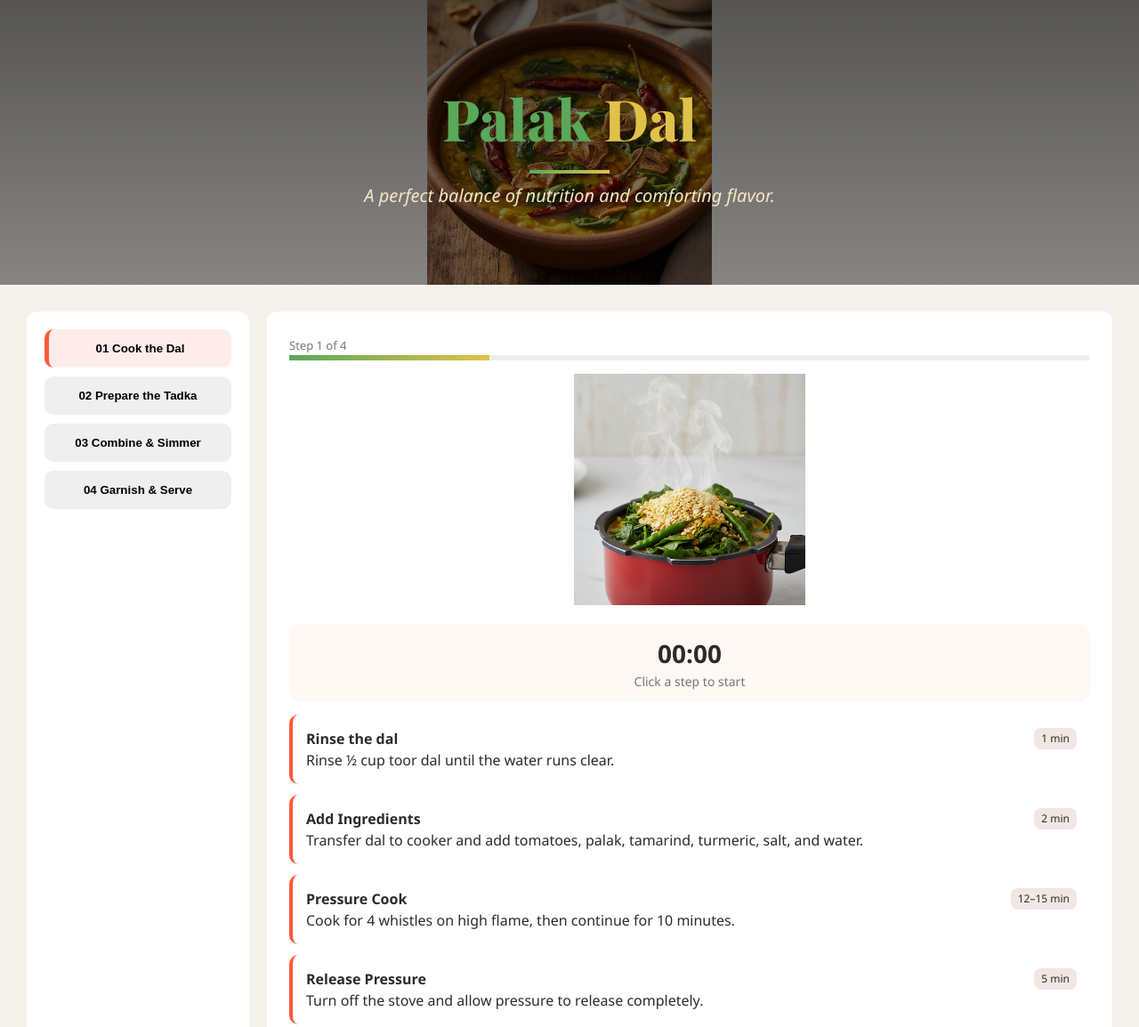
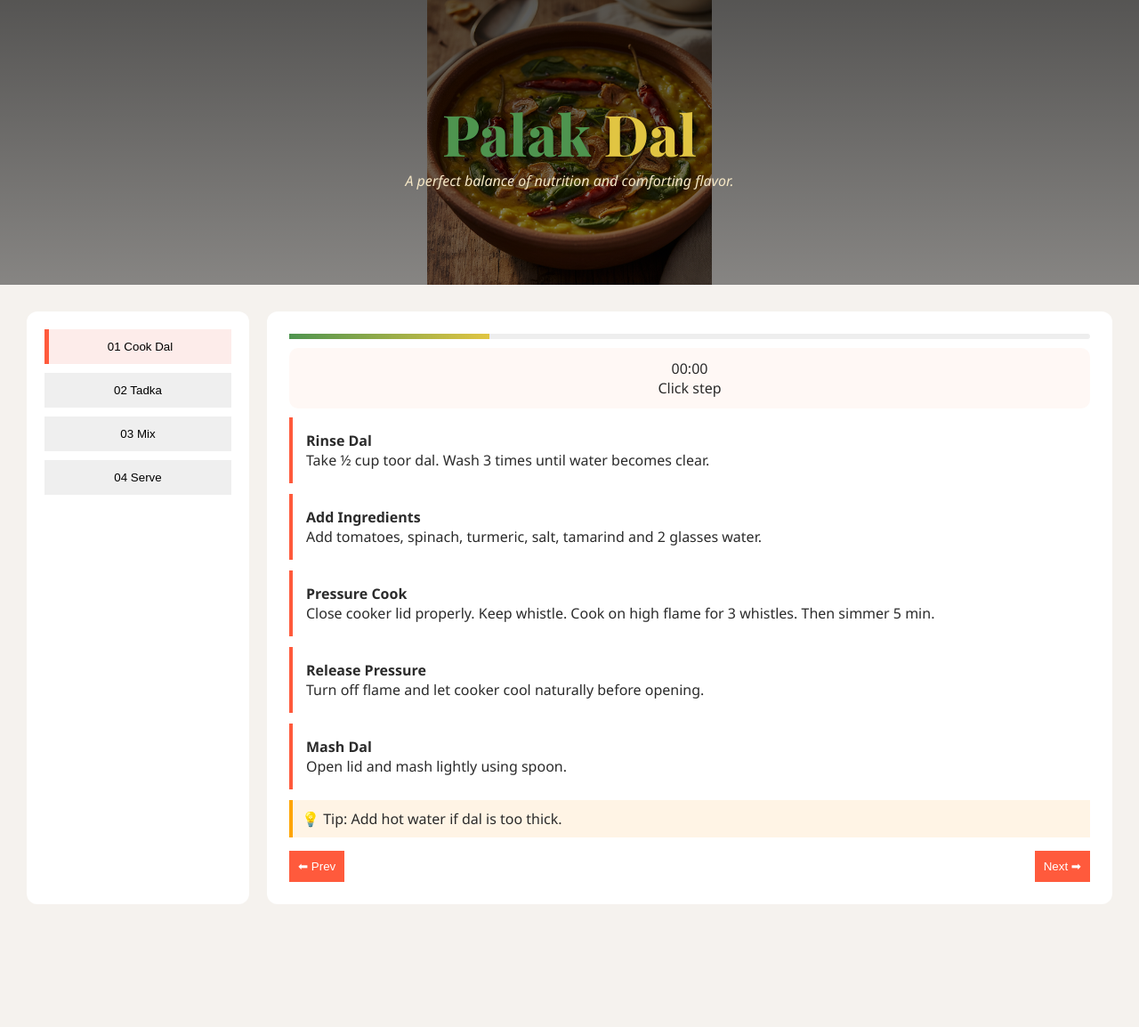
Before and after one commit to cookwithmunavi/munavis-kitchen, a plain HTML site: page recipes/dals/palak-dal.html in a window 1280 px wide. Shown: the top 1154 px of the page at 89% size. After the commit the page ends 1046 px from the top, so only its background shows below. Drawn offline with nearby package versions, Linux system fonts and the light colour scheme.

Commit message:
Update palak-dal.html

```diff
--- a/recipes/dals/palak-dal.html
+++ b/recipes/dals/palak-dal.html
@@ -14,7 +14,6 @@ body {
   font-family: 'Segoe UI', sans-serif;
   background: #f5f2ee;
   color: #2b2b2b;
-  line-height: 1.5;
 }
 
 /* HERO */
@@ -23,190 +22,132 @@ body {
   background:
     linear-gradient(rgba(0,0,0,0.65), rgba(0,0,0,0.45)),
     url("../../images/palak_dal_top.png") center top / contain no-repeat;
-  display: flex;
-  align-items: center;
-  justify-content: center;
-  text-align: center;
-  padding: 20px;
-  color: white;
+  display:flex;
+  align-items:center;
+  justify-content:center;
+  text-align:center;
+  color:white;
 }
 
 .split-title {
-  font-size: clamp(2rem, 5vw, 4rem);
-  font-family: 'Playfair Display', serif;
-  font-weight: 800;
+  font-size: clamp(2rem,5vw,4rem);
+  font-family:'Playfair Display',serif;
+  font-weight:800;
+  text-shadow:2px 3px 10px rgba(0,0,0,0.7);
 }
 
-.green { color: #5aa85a; }
-.yellow { color: #e0c24a; }
-
-.split-title::after {
-  content: "";
-  display: block;
-  width: 90px;
-  height: 4px;
-  background: linear-gradient(90deg,#5aa85a,#e0c24a);
-  margin: 10px auto;
-}
+.green { color:#4e944f; }
+.yellow { color:#e1c542; }
 
 .hero-recipe p {
-  font-size: clamp(1rem, 2.2vw, 1.25rem);
   font-style: italic;
-  color: #f5e7c6;
+  color:#f5e7c6;
 }
 
 /* LAYOUT */
 .container {
-  display: flex;
-  padding: 30px;
-  gap: 20px;
-  max-width: 1400px;
-  margin: 0 auto;
+  display:flex;
+  padding:30px;
+  gap:20px;
 }
 
 .sidebar {
-  width: 250px;
-  background: white;
-  border-radius: 12px;
-  padding: 20px;
+  width:250px;
+  background:white;
+  padding:20px;
+  border-radius:12px;
 }
 
 .step {
-  width: 100%;
-  padding: 14px;
-  margin-bottom: 10px;
-  border-radius: 10px;
-  cursor: pointer;
-  border: none;
-  font-weight: 600;
+  width:100%;
+  padding:12px;
+  margin-bottom:10px;
+  border:none;
+  cursor:pointer;
 }
 
 .step.active {
-  background: #fdecea;
-  border-left: 5px solid #ff5a3c;
+  background:#fdecea;
+  border-left:5px solid #ff5a3c;
 }
 
 .content {
-  flex: 1;
-  background: white;
-  border-radius: 12px;
-  padding: 25px;
+  flex:1;
+  background:white;
+  padding:25px;
+  border-radius:12px;
 }
 
 /* PROGRESS */
-.progress-box { margin-bottom: 15px; }
-.progress-text { font-size: 13px; color: #777; }
 .progress-bar {
-  height: 6px;
-  background: #eee;
-  border-radius: 10px;
+  height:6px;
+  background:#eee;
+  border-radius:10px;
 }
 .progress-fill {
-  height: 100%;
-  width: 0%;
-  background: linear-gradient(90deg,#5aa85a,#e0c24a);
-  transition: 0.4s;
+  height:100%;
+  width:0%;
+  background:linear-gradient(90deg,#4e944f,#e1c542);
 }
 
-/* IMAGE */
-.step-image img {
-  width: 100%;
-  max-height: 260px;
-  object-fit: contain;
-  border-radius: 12px;
-}
-
-/* MINI CARDS */
+/* MINI CARD */
 .mini-card {
-  background: white;
-  border-radius: 10px;
-  padding: 15px;
-  margin-bottom: 12px;
-  border-left: 4px solid #ff5a3c;
-  cursor: pointer;
-  position: relative;
+  padding:15px;
+  margin-bottom:12px;
+  border-left:4px solid #ff5a3c;
+  background:white;
+  cursor:pointer;
 }
 
 .mini-card.completed {
-  background: #f1fdf7;
-  border-left-color: #20c997;
-}
-
-.mini-card::after {
-  content: "✔";
-  position: absolute;
-  right: 12px;
-  top: 12px;
-  color: #20c997;
-  display: none;
-}
-
-.mini-card.completed::after {
-  display: block;
-}
-
-.time {
-  float: right;
-  background: #f1e6e2;
-  padding: 3px 8px;
-  border-radius: 8px;
-  font-size: 12px;
+  background:#f1fdf7;
 }
 
 /* TIMER */
 .timer-box {
-  text-align: center;
-  margin: 15px 0;
-  padding: 12px;
-  background: #fff8f5;
-  border-radius: 12px;
+  text-align:center;
+  padding:12px;
+  background:#fff8f5;
+  border-radius:10px;
+  margin:10px 0;
 }
 
-.timer {
-  font-size: 28px;
-  font-weight: bold;
-}
-
-.timer-label {
-  font-size: 14px;
-  color: #777;
-}
-
-/* NAV */
 .step-nav {
-  display: flex;
-  justify-content: space-between;
-  margin-top: 20px;
+  display:flex;
+  justify-content:space-between;
+  margin-top:15px;
 }
 
 .step-nav button {
-  padding: 10px 15px;
-  border: none;
-  background: #ff5a3c;
-  color: white;
-  border-radius: 6px;
-  cursor: pointer;
+  padding:10px;
+  border:none;
+  background:#ff5a3c;
+  color:white;
+  cursor:pointer;
 }
 
-/* HIDE */
-.step-content { display: none; }
-.step-content.active { display: block; }
+.step-content { display:none; }
+.step-content.active { display:block; }
 
-/* MOBILE */
-@media (max-width: 900px) {
-  .container { flex-direction: column; }
-  .sidebar {
-    width: 100%;
-    display: flex;
-    overflow-x: auto;
+.tip {
+  background:#fff4e5;
+  padding:10px;
+  border-left:4px solid orange;
+  margin-top:10px;
 }
+
+.finish-box {
+  text-align:center;
+  background:#e6fcf5;
+  padding:20px;
+  border-radius:10px;
+  margin-top:20px;
 }
 </style>
 </head>
 
 <body>
 
-<!-- HERO -->
 <div class="hero-recipe">
   <div>
     <h1 class="split-title">
@@ -219,113 +160,92 @@ body {
 
 <div class="container">
 
-<!-- SIDEBAR -->
 <div class="sidebar">
-  <button class="step active" onclick="showStep(1)">01 Cook the Dal</button>
-  <button class="step" onclick="showStep(2)">02 Prepare the Tadka</button>
-  <button class="step" onclick="showStep(3)">03 Combine & Simmer</button>
-  <button class="step" onclick="showStep(4)">04 Garnish & Serve</button>
+  <button class="step active" onclick="showStep(1)">01 Cook Dal</button>
+  <button class="step" onclick="showStep(2)">02 Tadka</button>
+  <button class="step" onclick="showStep(3)">03 Mix</button>
+  <button class="step" onclick="showStep(4)">04 Serve</button>
 </div>
 
 <div class="content">
 
 <!-- STEP 1 -->
 <div class="step-content active">
-<div class="progress-box">
-  <span class="progress-text"></span>
 <div class="progress-bar"><div class="progress-fill"></div></div>
-</div>
-
-<div class="step-image">
-<img src="../../images/cook_in_cooker.png">
-</div>
 
 <div class="timer-box">
 <span class="timer">00:00</span>
-<p class="timer-label">Click a step to start</p>
+<p class="timer-label">Click step</p>
 </div>
 
 <div class="mini-card" data-time="60">
-<strong>Rinse the dal</strong>
-<span class="time">1 min</span><br>
-Rinse ½ cup toor dal until the water runs clear.
+<strong>Rinse Dal</strong><br>
+Take ½ cup toor dal. Wash 3 times until water becomes clear.
 </div>
 
 <div class="mini-card" data-time="120">
-<strong>Add Ingredients</strong>
-<span class="time">2 min</span><br>
-Transfer dal to cooker and add tomatoes, palak, tamarind, turmeric, salt, and water.
+<strong>Add Ingredients</strong><br>
+Add tomatoes, spinach, turmeric, salt, tamarind and 2 glasses water.
 </div>
 
 <div class="mini-card" data-time="900">
-<strong>Pressure Cook</strong>
-<span class="time">12–15 min</span><br>
-Cook for 4 whistles on high flame, then continue for 10 minutes.
+<strong>Pressure Cook</strong><br>
+Close cooker lid properly. Keep whistle. Cook on high flame for 3 whistles. Then simmer 5 min.
 </div>
 
 <div class="mini-card" data-time="300">
-<strong>Release Pressure</strong>
-<span class="time">5 min</span><br>
-Turn off the stove and allow pressure to release completely.
+<strong>Release Pressure</strong><br>
+Turn off flame and let cooker cool naturally before opening.
 </div>
 
-<div class="mini-card" data-time="120">
-<strong>Check & Adjust</strong>
-<span class="time">2 min</span><br>
-Open cooker and check softness. If needed, cook again with more water.
+<div class="mini-card">
+<strong>Mash Dal</strong><br>
+Open lid and mash lightly using spoon.
 </div>
 
+<div class="tip">💡 Tip: Add hot water if dal is too thick.</div>
+
 <div class="step-nav">
-<button onclick="prevStep()">⬅ Prev</button>
+<button disabled>⬅ Prev</button>
 <button onclick="nextStep()">Next ➡</button>
 </div>
 </div>
 
 <!-- STEP 2 -->
 <div class="step-content">
-<div class="progress-box">
-<span class="progress-text"></span>
 <div class="progress-bar"><div class="progress-fill"></div></div>
-</div>
-
-<div class="step-image">
-<img src="../../images/tadka.png">
-</div>
 
 <div class="timer-box">
 <span class="timer">00:00</span>
-<p class="timer-label">Click a step to start</p>
+<p class="timer-label">Click step</p>
 </div>
 
 <div class="mini-card" data-time="30">
-<strong>Heat the oil</strong>
-<span class="time">30 sec</span><br>
-Pour oil into a pan and heat it on medium flame.
+<strong>Heat Oil</strong><br>
+Place pan, add oil, heat on medium flame.
 </div>
 
 <div class="mini-card" data-time="40">
-<strong>Add garlic</strong>
-<span class="time">40 sec</span><br>
-Add chopped garlic and sauté until aromatic.
+<strong>Add Garlic</strong><br>
+Add chopped garlic and fry till light golden.
 </div>
 
 <div class="mini-card" data-time="180">
-<strong>Add onions</strong>
-<span class="time">2–3 min</span><br>
-Cook until soft and slightly golden.
+<strong>Add Onion</strong><br>
+Cook till soft and slightly brown.
 </div>
 
 <div class="mini-card" data-time="30">
-<strong>Add cumin & mustard</strong>
-<span class="time">30 sec</span><br>
+<strong>Add Cumin & Mustard</strong><br>
 Let them crackle.
 </div>
 
 <div class="mini-card" data-time="120">
-<strong>Add curry leaves & chilies</strong>
-<span class="time">1–2 min</span><br>
-Sauté until fragrant.
+<strong>Add Curry Leaves</strong><br>
+Add green chilies and curry leaves, sauté well.
 </div>
+
+<div class="tip">⚠️ Do not burn garlic.</div>
 
 <div class="step-nav">
 <button onclick="prevStep()">⬅ Prev</button>
@@ -335,31 +255,24 @@ Sauté until fragrant.
 
 <!-- STEP 3 -->
 <div class="step-content">
-<div class="progress-box">
-<span class="progress-text"></span>
 <div class="progress-bar"><div class="progress-fill"></div></div>
-</div>
-
-<div class="step-image">
-<img src="../../images/add_tadka_to_dal.png">
-</div>
 
 <div class="timer-box">
 <span class="timer">00:00</span>
-<p class="timer-label">Click a step to start</p>
+<p class="timer-label">Click step</p>
 </div>
 
 <div class="mini-card" data-time="60">
-<strong>Add tadka to dal</strong>
-<span class="time">1 min</span><br>
-Pour the prepared tadka into the cooked dal and mix well.
+<strong>Add Tadka</strong><br>
+Pour hot tadka into dal carefully.
 </div>
 
 <div class="mini-card" data-time="300">
-<strong>Simmer</strong>
-<span class="time">5 min</span><br>
-Let the dal simmer on low flame to blend flavors.
+<strong>Simmer</strong><br>
+Cook for 5 minutes on low flame.
 </div>
+
+<div class="tip">⭐ Add ghee for better taste.</div>
 
 <div class="step-nav">
 <button onclick="prevStep()">⬅ Prev</button>
@@ -369,28 +282,25 @@ Let the dal simmer on low flame to blend flavors.
 
 <!-- STEP 4 -->
 <div class="step-content">
-<div class="progress-box">
-<span class="progress-text"></span>
 <div class="progress-bar"><div class="progress-fill"></div></div>
-</div>
 
-<div class="step-image">
-<img src="../../images/garnish_palak_dal.png">
+<div class="mini-card">
+<strong>Garnish</strong><br>
+Add coriander leaves.
 </div>
 
 <div class="mini-card">
-<strong>Add coriander</strong><br>
-Garnish with fresh coriander leaves.
+<strong>Serve</strong><br>
+Serve hot with rice or roti.
 </div>
 
-<div class="mini-card">
-<strong>Serve hot</strong><br>
-Serve with rice or roti.
+<div class="finish-box">
+🎉 Recipe Completed! Enjoy your Palak Dal!
 </div>
 
 <div class="step-nav">
 <button onclick="prevStep()">⬅ Prev</button>
-<button onclick="nextStep()">Next ➡</button>
+<button disabled>Finished</button>
 </div>
 </div>
 
@@ -398,38 +308,30 @@ Serve with rice or roti.
 </div>
 
 <script>
-let currentStep = 1;
-const totalSteps = 4;
+let currentStep=1;
+const totalSteps=4;
 let timerInterval;
 
 function showStep(n){
-  currentStep = n;
-
+currentStep=n;
 document.querySelectorAll('.step').forEach(s=>s.classList.remove('active'));
 document.querySelectorAll('.step-content').forEach(s=>s.classList.remove('active'));
-
 document.querySelectorAll('.step')[n-1].classList.add('active');
 document.querySelectorAll('.step-content')[n-1].classList.add('active');
-
 updateProgress();
-  window.scrollTo({top:0,behavior:'smooth'});
 }
 
-function nextStep(){ if(currentStep<totalSteps) showStep(currentStep+1); }
-function prevStep(){ if(currentStep>1) showStep(currentStep-1); }
+function nextStep(){ if(currentStep<4) showStep(currentStep+1);}
+function prevStep(){ if(currentStep>1) showStep(currentStep-1);}
 
 function updateProgress(){
-  const percent=(currentStep/totalSteps)*100;
-  const active=document.querySelector('.step-content.active');
-
-  active.querySelector('.progress-fill').style.width=percent+"%";
-  active.querySelector('.progress-text').innerText=`Step ${currentStep} of ${totalSteps}`;
+const percent=(currentStep/4)*100;
+document.querySelectorAll('.progress-fill').forEach(p=>p.style.width=percent+"%");
 }
 
 document.querySelectorAll('.mini-card').forEach(card=>{
 card.addEventListener('click',()=>{
-    if (!card.closest('.step-content').classList.contains('active')) return;
-
+if(!card.closest('.step-content').classList.contains('active')) return;
 card.classList.toggle('completed');
 
 clearInterval(timerInterval);
@@ -441,7 +343,7 @@ document.querySelectorAll('.mini-card').forEach(card=>{
 const timer=active.querySelector('.timer');
 const label=active.querySelector('.timer-label');
 
-    label.innerText = card.querySelector("strong").innerText;
+label.innerText=card.querySelector("strong").innerText;
 
 timerInterval=setInterval(()=>{
 let m=Math.floor(remaining/60);
@@ -449,7 +351,7 @@ document.querySelectorAll('.mini-card').forEach(card=>{
 timer.innerText=`${m}:${s.toString().padStart(2,'0')}`;
 if(remaining--<=0){
 clearInterval(timerInterval);
-        label.innerText="Step completed!";
+label.innerText="Done!";
 }
 },1000);
 });
```
Lines whose indentation alone changed are shown as unchanged.
